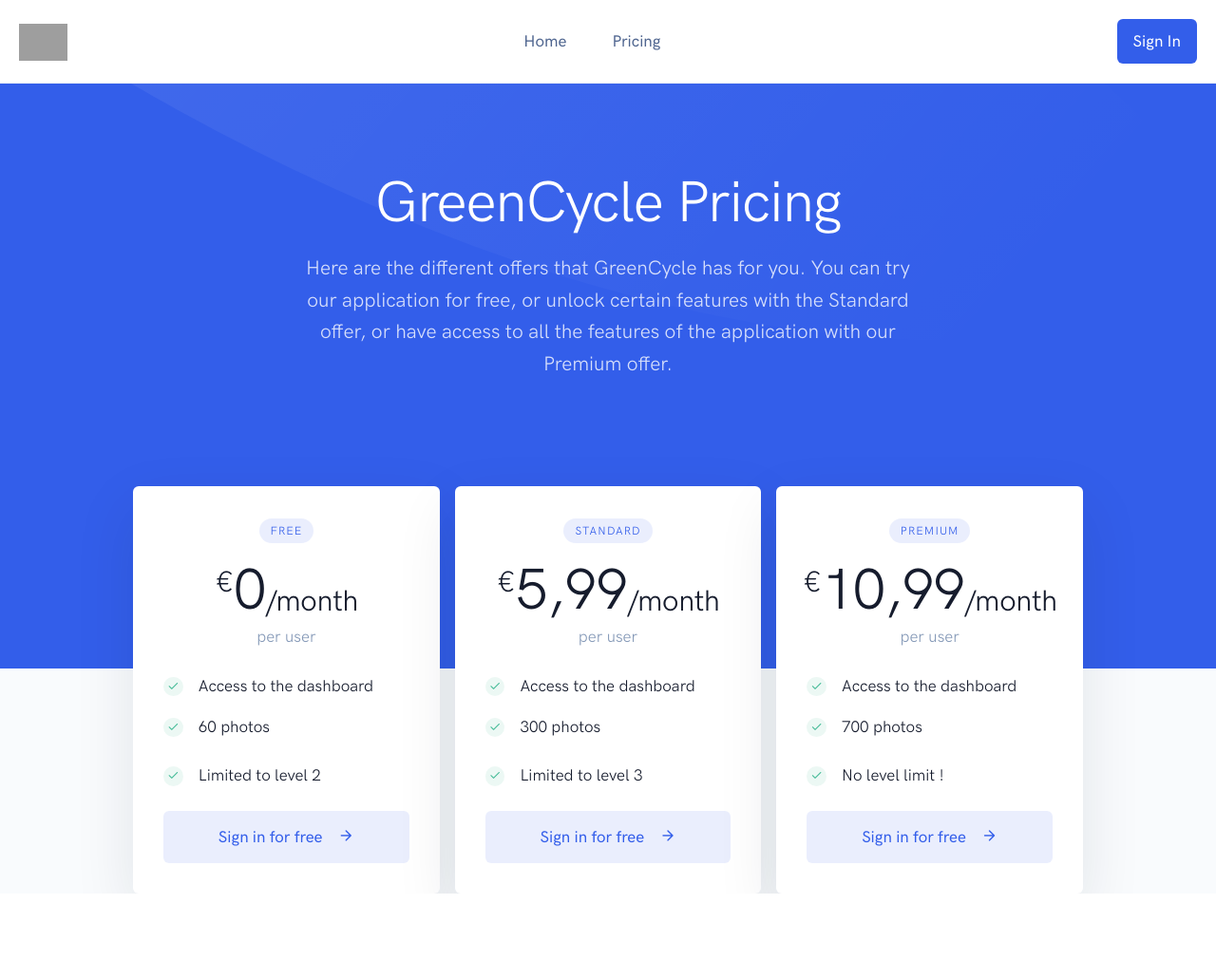
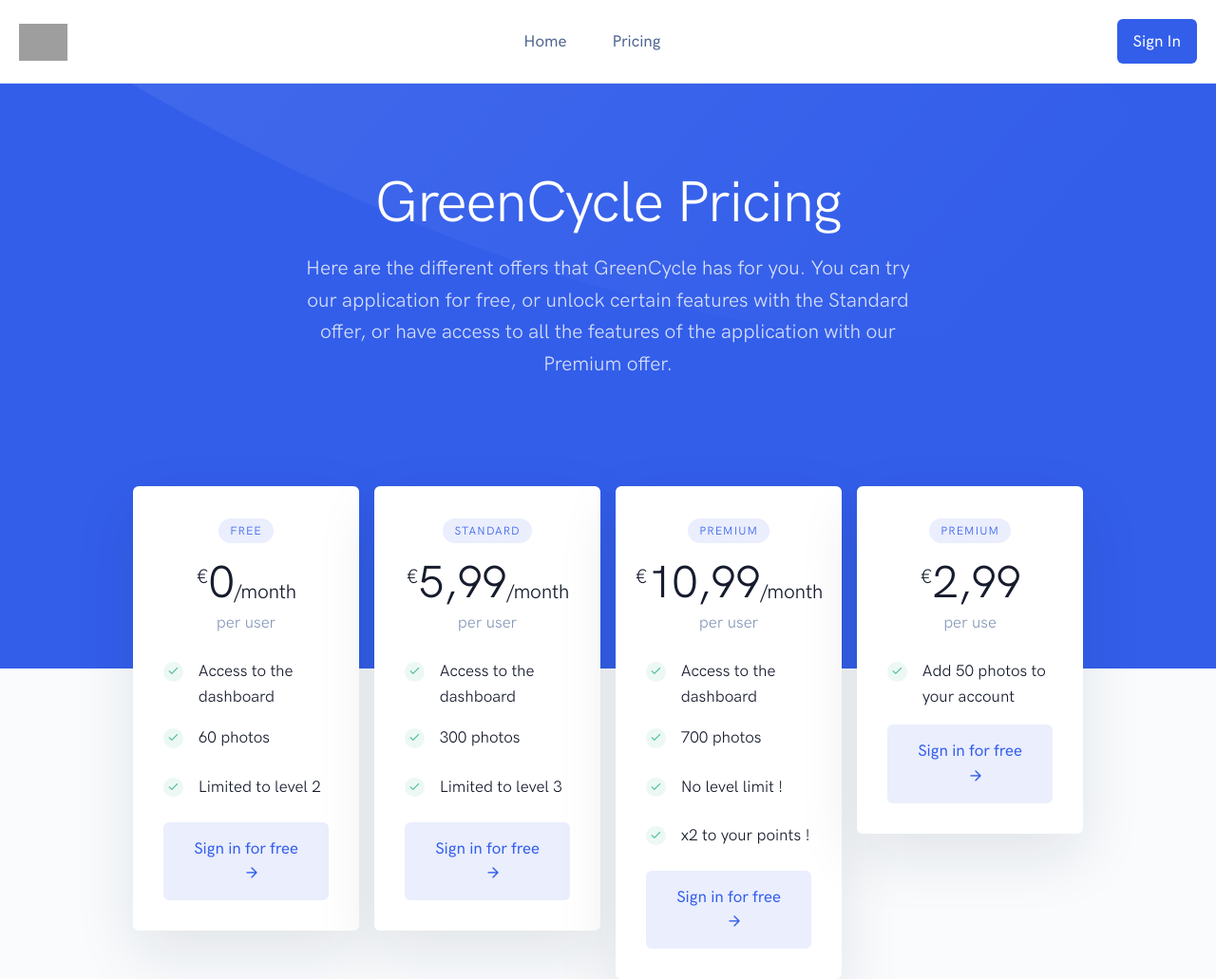
Before and after one commit to Victor-Linard/recyclage_de3, a Django app: page /pricing/ in a window 1280 px wide. Shown: the whole page at 95% size. Before the commit the page ends 941 px from the top, so only its background shows below. Run offline with Django 4.2, Linux system fonts and the light colour scheme; parts of the project's set-up code (start-up, migrations or seed data) failed here and were passed over; some libraries are stand-ins or nearby versions; some web fonts are replaced; grey boxes are pictures that could not be loaded.

Commit message:
pricing pages

```diff
--- a/home/templates/home/pricing.html
+++ b/home/templates/home/pricing.html
@@ -43,7 +43,7 @@
     <section class="mt-n8 mt-md-n14">
         <div class="container">
             <div class="row gx-4">
-                <div class="col-12 col-md-4">
+                <div class="col-12 col-md-3">
 
                     <!-- Card -->
                     <div class="card shadow-lg mb-6 mb-md-0">
@@ -58,9 +58,9 @@
 
                             <!-- Price -->
                             <div class="d-flex justify-content-center">
-                                <span class="h2 mb-0 mt-2">€</span>
-                                <span class="price display-2 mb-0">0</span>
-                                <span class="h2 align-self-end mb-1">/month</span>
+                                <span class="h3 mb-0 mt-2">€</span>
+                                <span class="price display-3 mb-0">0</span>
+                                <span class="h3 align-self-end mb-1">/month</span>
                             </div>
 
                             <!-- Text -->
@@ -109,7 +109,7 @@
                     </div>
 
                 </div>
-                <div class="col-12 col-md-4">
+                <div class="col-12 col-md-3">
 
                     <!-- Card -->
                     <div class="card shadow-lg mb-6 mb-md-0">
@@ -124,9 +124,9 @@
 
                             <!-- Price -->
                             <div class="d-flex justify-content-center">
-                                <span class="h2 mb-0 mt-2">€</span>
-                                <span class="price display-2 mb-0">5,99</span>
-                                <span class="h2 align-self-end mb-1">/month</span>
+                                <span class="h3 mb-0 mt-2">€</span>
+                                <span class="price display-3 mb-0">5,99</span>
+                                <span class="h3 align-self-end mb-1">/month</span>
                             </div>
 
                             <!-- Text -->
@@ -175,7 +175,7 @@
                     </div>
 
                 </div>
-                <div class="col-12 col-md-4">
+                <div class="col-12 col-md-3">
 
                     <!-- Card -->
                     <div class="card shadow-lg mb-6 mb-md-0">
@@ -190,9 +190,9 @@
 
                             <!-- Price -->
                             <div class="d-flex justify-content-center">
-                                <span class="h2 mb-0 mt-2">€</span>
-                                <span class="price display-2 mb-0">10,99</span>
-                                <span class="h2 align-self-end mb-1">/month</span>
+                                <span class="h3 mb-0 mt-2">€</span>
+                                <span class="price display-3 mb-0">10,99</span>
+                                <span class="h3 align-self-end mb-1">/month</span>
                             </div>
 
                             <!-- Text -->
@@ -231,6 +231,61 @@
                                     No level limit !
                                 </p>
                             </div>
+                            <div class="d-flex">
+                                <!-- Badge -->
+                                <div class="badge badge-rounded-circle bg-success-soft mt-1 me-4">
+                                    <i class="fe fe-check"></i>
+                                </div>
+                                <!-- Text -->
+                                <p class="mb-5">
+                                    x2 to your points !
+                                </p>
+                            </div>
+
+                            <!-- Button -->
+                            <a href="{% url 'signin' %}" class="btn w-100 btn-primary-soft">
+                                Sign in for free <i class="fe fe-arrow-right ms-3"></i>
+                            </a>
+
+                        </div>
+                    </div>
+
+                </div>
+                <div class="col-12 col-md-3">
+
+                    <!-- Card -->
+                    <div class="card shadow-lg mb-6 mb-md-0">
+                        <div class="card-body">
+
+                            <!-- Preheading -->
+                            <div class="text-center mb-3">
+                      <span class="badge rounded-pill bg-primary-soft">
+                        <span class="h6 text-uppercase">Premium</span>
+                      </span>
+                            </div>
+
+                            <!-- Price -->
+                            <div class="d-flex justify-content-center">
+                                <span class="h3 mb-0 mt-2">€</span>
+                                <span class="price display-3 mb-0">2,99</span>
+                            </div>
+
+                            <!-- Text -->
+                            <p class="text-center text-muted mb-5">
+                                per use
+                            </p>
+
+                            <!-- List -->
+                            <div class="d-flex">
+                                <!-- Badge -->
+                                <div class="badge badge-rounded-circle bg-success-soft mt-1 me-4">
+                                    <i class="fe fe-check"></i>
+                                </div>
+                                <!-- Text -->
+                                <p>
+                                    Add 50 photos to your account
+                                </p>
+                            </div>
 
                             <!-- Button -->
                             <a href="{% url 'signin' %}" class="btn w-100 btn-primary-soft">
```
